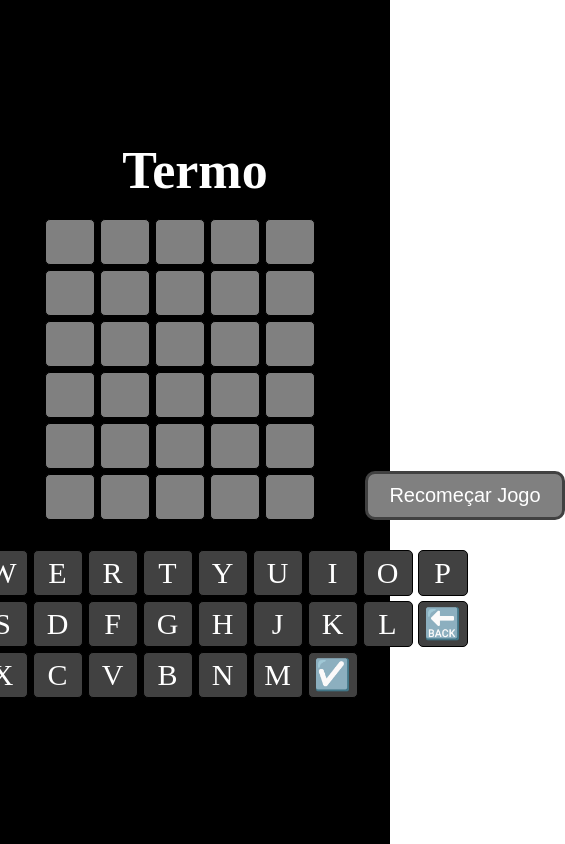
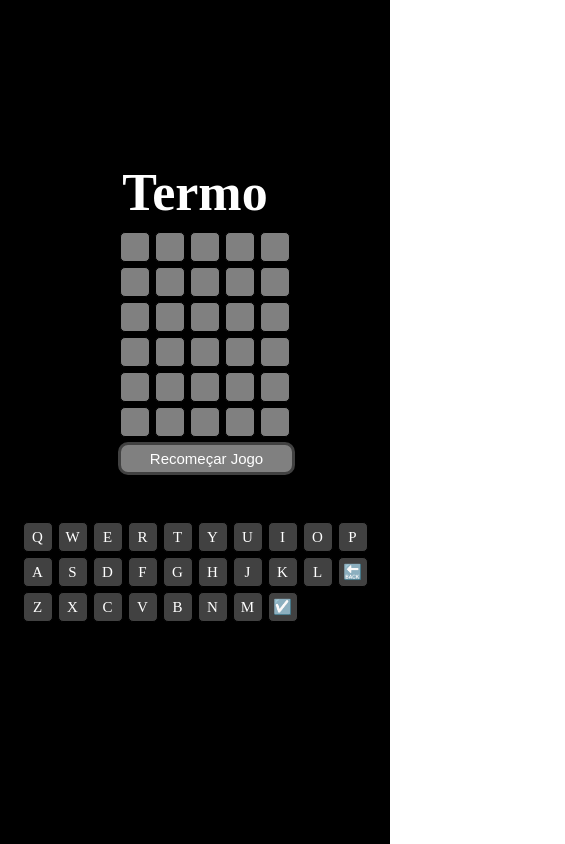
Before and after one commit to ufjf-dcc207/ufjf-dcc207-2024-3-a-trb2-Diegopbetti, a React (Vite) app in the folder vite-project/: page / in a window 390 px wide. Shown: the whole page, 565 px wide, since content can reach past the window. Built offline with nearby package versions, Linux system fonts and the light colour scheme.

Commit message:
Adiciona estilizacao para celular

```diff
--- a/vite-project/src/components/Botao.css
+++ b/vite-project/src/components/Botao.css
@@ -14,3 +14,11 @@
     border: 3px solid gray;
     background-color: rgb(65, 65, 65);
 }
+
+@media(max-width: 768px){
+    .reset{
+        padding: 5px;
+        font-size: 15px;
+        width: 177px;
+    }
+}
--- a/vite-project/src/components/Jogo.css
+++ b/vite-project/src/components/Jogo.css
@@ -42,3 +42,21 @@
     text-transform: uppercase;
     margin-top: 10px;
   }
+
+@media(max-width: 768px){
+    .jogo{
+        flex-direction: column;
+        margin-bottom: 20px;
+        width: 200px;
+        height: 270px;
+        padding: 10;
+    }
+
+    .palavra-secreta {
+        font-size: 18px;
+    }
+
+    .mensagem {
+        font-size: 15px;
+    }
+}
--- a/vite-project/src/components/Palavra.css
+++ b/vite-project/src/components/Palavra.css
@@ -30,3 +30,18 @@
 .letra.errada {
     background-color: red;
 }
+
+@media(max-width : 768px){
+    .linha{
+        grid-template-columns: repeat(5, 30px);
+        width: 180px;
+        height: 35px;
+        margin: 0;
+    }
+
+    .letra{
+        height: 30px;
+        font-size: 15px;
+        width: 30px;
+    }
+}
--- a/vite-project/src/components/Teclas.css
+++ b/vite-project/src/components/Teclas.css
@@ -18,3 +18,16 @@
     align-items: center;
     font-size: 30px;
 }
+
+@media(max-width: 768px){
+    .fileira{
+        margin: 0;
+        grid-template-columns: repeat(10, 30px);
+    }
+
+    .teclas{
+        height: 30px;
+        font-size: 15px;
+        width: 30px;
+    }
+}
```
